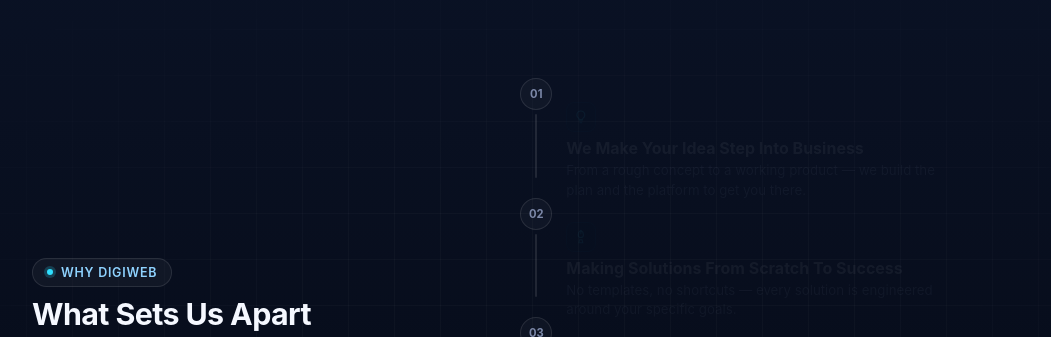
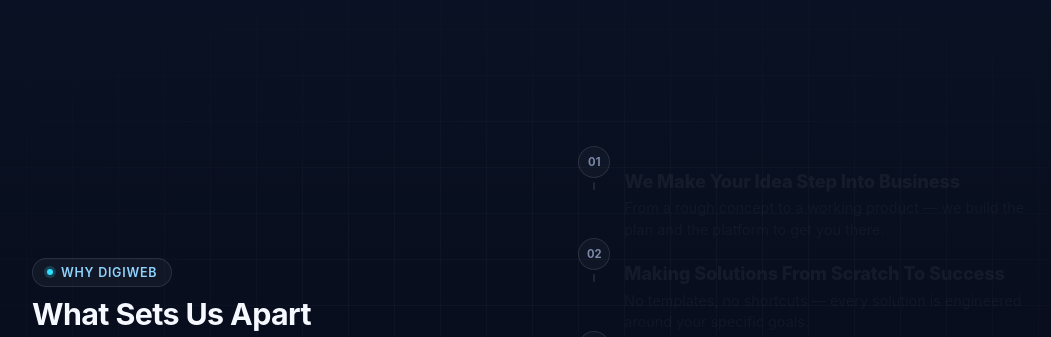
Before and after one commit to yousafbinkhalid-hash/DigiWeb, a React (Vite) app: page / in a window 1280 px wide. Shown: the part 2463-2800 px from the top of the page, without its empty margins (66-1117 px from the left). Built offline with nearby package versions, Linux system fonts and the light colour scheme.

Commit message:
Update content

```diff
--- a/src/components/StepsSection.css
+++ b/src/components/StepsSection.css
@@ -161,8 +161,10 @@
 
 .steps__item {
   --p: 0;
+  --pop: 0;
   display: flex;
-  gap: 20px;
+  align-items: flex-start;
+  gap: 18px;
   padding: 14px 0;
 }
 
@@ -208,42 +210,81 @@
 }
 
 .steps__body {
+  flex: 1;
+  min-width: 0;
   padding-top: 2px;
   padding-bottom: 8px;
   opacity: calc(0.05 + var(--p) * 0.95);
   transform: translateY(calc((1 - var(--p)) * 22px));
 }
 
+/* Icon — big, floating, and "popping" into place: it scales in with a
+   scroll-driven overshoot (see --pop, set from JS via easeOutBack) rather
+   than a plain fade, bobs continuously once revealed, and sits on its own
+   glowing card so it reads as the focal point of each step. ------------- */
+
 .steps__icon {
+  --hover-boost: 1;
+  position: relative;
+  flex-shrink: 0;
   display: inline-flex;
   align-items: center;
   justify-content: center;
-  width: 36px;
-  height: 36px;
-  border-radius: 10px;
+  width: clamp(52px, 5.6vw, 68px);
+  height: clamp(52px, 5.6vw, 68px);
+  border-radius: 18px;
   color: var(--cyan);
-  background: rgba(47, 224, 255, 0.1);
-  border: 1px solid rgba(47, 224, 255, 0.22);
-  margin-bottom: 10px;
+  background: linear-gradient(160deg, rgba(47, 224, 255, 0.18), rgba(47, 143, 255, 0.06));
+  border: 1px solid rgba(47, 224, 255, 0.35);
+  box-shadow:
+    0 14px 30px -12px rgba(47, 143, 255, 0.6),
+    0 0 26px -6px rgba(47, 224, 255, 0.4),
+    inset 0 1px 0 rgba(255, 255, 255, 0.08);
+  opacity: min(1, var(--pop, 0));
+  transform: scale(calc(var(--pop, 0) * var(--hover-boost)));
+  translate: 0 0;
+  animation: iconFloat 3.2s ease-in-out infinite;
+  animation-delay: var(--float-delay, 0s);
+  transition: box-shadow 0.3s ease, border-color 0.3s ease;
+}
+
+.steps__item.is-current .steps__icon,
+.steps__item.is-done .steps__icon {
+  border-color: rgba(47, 224, 255, 0.55);
+  box-shadow:
+    0 16px 34px -12px rgba(47, 143, 255, 0.7),
+    0 0 32px -4px rgba(47, 224, 255, 0.55),
+    inset 0 1px 0 rgba(255, 255, 255, 0.1);
+}
+
+.steps__icon:hover {
+  --hover-boost: 1.08;
 }
 
 .steps__icon svg {
-  width: 56%;
-  height: 56%;
+  width: 50%;
+  height: 50%;
+}
+
+@keyframes iconFloat {
+  0%, 100% { translate: 0 0; }
+  50% { translate: 0 -9px; }
 }
 
 .steps__title {
-  margin: 0 0 6px;
-  font-size: clamp(1.05rem, 1.6vw, 1.28rem);
-  font-weight: 700;
+  margin: 0 0 8px;
+  font-size: clamp(1.28rem, 2.1vw, 1.62rem);
+  font-weight: 800;
+  letter-spacing: -0.01em;
+  line-height: 1.28;
   color: var(--text-0);
 }
 
 .steps__desc {
   margin: 0;
   max-width: 46ch;
-  font-size: 0.92rem;
-  line-height: 1.6;
+  font-size: clamp(1rem, 1.15vw, 1.08rem);
+  line-height: 1.65;
   color: var(--text-1);
 }
 
@@ -284,6 +325,11 @@
 
   .steps__hint svg {
     animation: none;
+  }
+
+  .steps__icon {
+    animation: none;
+    translate: 0 0;
   }
 }
 
@@ -358,21 +404,25 @@
   }
 
   .steps__icon {
-    width: 26px;
-    height: 26px;
-    border-radius: 8px;
-    margin-bottom: 5px;
+    width: 42px;
+    height: 42px;
+    border-radius: 12px;
+  }
+
+  .steps__icon svg {
+    width: 46%;
+    height: 46%;
   }
 
   .steps__title {
-    font-size: 0.86rem;
-    margin-bottom: 2px;
+    font-size: 0.98rem;
+    margin-bottom: 3px;
   }
 
   .steps__desc {
     max-width: 100%;
-    font-size: 0.74rem;
-    line-height: 1.4;
+    font-size: 0.82rem;
+    line-height: 1.45;
   }
 }
 
@@ -391,7 +441,7 @@
 /* Compaction for short desktop/laptop viewports (very common at 1366x768,
    1280x720, 1536x864 etc.) so all 5 items fit inside the pinned 100dvh area
    without being clipped by overflow: hidden. */
-@media (min-width: 901px) and (max-height: 880px) {
+@media (min-width: 901px) and (max-height: 920px) {
   .steps__inner {
     padding-top: calc(var(--nav-h) + 4px);
     padding-bottom: 16px;
@@ -441,20 +491,24 @@
   }
 
   .steps__icon {
-    width: 30px;
-    height: 30px;
-    border-radius: 8px;
-    margin-bottom: 6px;
+    width: 44px;
+    height: 44px;
+    border-radius: 13px;
+  }
+
+  .steps__icon svg {
+    width: 48%;
+    height: 48%;
   }
 
   .steps__title {
-    font-size: 1rem;
-    margin-bottom: 3px;
+    font-size: 1.14rem;
+    margin-bottom: 4px;
   }
 
   .steps__desc {
-    font-size: 0.83rem;
-    line-height: 1.45;
+    font-size: 0.9rem;
+    line-height: 1.5;
   }
 }
 
@@ -480,9 +534,19 @@
     padding: 5px 0;
   }
 
+  .steps__icon {
+    width: 38px;
+    height: 38px;
+    border-radius: 11px;
+  }
+
+  .steps__title {
+    font-size: 1.02rem;
+  }
+
   .steps__desc {
-    font-size: 0.78rem;
-    line-height: 1.4;
+    font-size: 0.84rem;
+    line-height: 1.45;
   }
 }
 
@@ -533,18 +597,23 @@
   }
 
   .steps__icon {
-    width: 22px;
-    height: 22px;
-    margin-bottom: 3px;
+    width: 34px;
+    height: 34px;
+    border-radius: 10px;
+  }
+
+  .steps__icon svg {
+    width: 44%;
+    height: 44%;
   }
 
   .steps__title {
-    font-size: 0.78rem;
-    line-height: 1.25;
+    font-size: 0.9rem;
+    line-height: 1.3;
   }
 
   .steps__desc {
-    font-size: 0.68rem;
-    line-height: 1.32;
+    font-size: 0.76rem;
+    line-height: 1.4;
   }
 }
--- a/src/components/StepsSection.jsx
+++ b/src/components/StepsSection.jsx
@@ -78,6 +78,20 @@
 
 const clamp = (v, min, max) => Math.min(max, Math.max(min, v));
 
+// A little scroll-driven overshoot so each icon "pops" into place rather
+// than just fading up in lockstep with the text — still fully scrubbed by
+// scroll position, no fixed-duration animation to fall out of sync with.
+const easeOutBack = (t) => {
+  const c1 = 1.70158;
+  const c3 = c1 + 1;
+  return 1 + c3 * Math.pow(t - 1, 3) + c1 * Math.pow(t - 1, 2);
+};
+
+// How much total scroll distance the pinned section consumes, in vh per
+// point (plus one unit of "hold" at the top before the first item starts
+// revealing). Lower = less scrolling required and a faster-feeling reveal.
+const SCROLL_VH_PER_UNIT = 82;
+
 export default function StepsSection() {
   const wrapperRef = useRef(null);
   const itemRefs = useRef([]);
@@ -105,6 +119,7 @@
         // Item i ramps from 0 -> 1 while p travels from (i+1) to (i+2)
         const itemP = clamp(p - (i + 1), 0, 1);
         el.style.setProperty("--p", itemP.toFixed(4));
+        el.style.setProperty("--pop", easeOutBack(itemP).toFixed(4));
         el.classList.toggle("is-revealed", itemP > 0.02);
         el.classList.toggle("is-current", itemP > 0.02 && itemP < 0.98);
         el.classList.toggle("is-done", itemP >= 0.98);
@@ -138,7 +153,7 @@
       id="why-us"
       ref={wrapperRef}
       className="steps"
-      style={{ height: `${(POINTS.length + 1) * 100}vh` }}
+      style={{ height: `${(POINTS.length + 1) * SCROLL_VH_PER_UNIT}vh` }}
     >
       <div className="steps__pin">
         <div className="steps__grid" aria-hidden="true" />
@@ -175,6 +190,9 @@
                   ref={(el) => (itemRefs.current[i] = el)}
                   className="steps__item"
                 >
+                  <div className="steps__icon" style={{ "--float-delay": `${i * -0.6}s` }}>
+                    <Icon />
+                  </div>
                   <div className="steps__rail">
                     <span className="steps__number">{String(i + 1).padStart(2, "0")}</span>
                     {!isLast && (
@@ -184,9 +202,6 @@
                     )}
                   </div>
                   <div className="steps__body">
-                    <div className="steps__icon">
-                      <Icon />
-                    </div>
                     <h3 className="steps__title">{point.title}</h3>
                     <p className="steps__desc">{point.description}</p>
                   </div>
```
